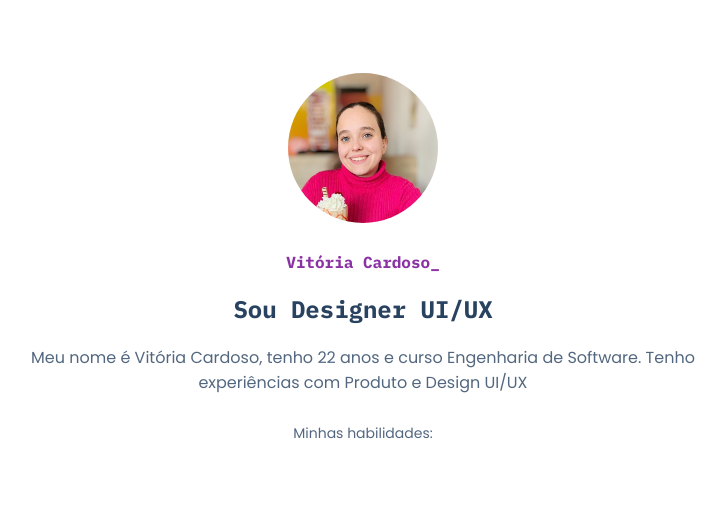
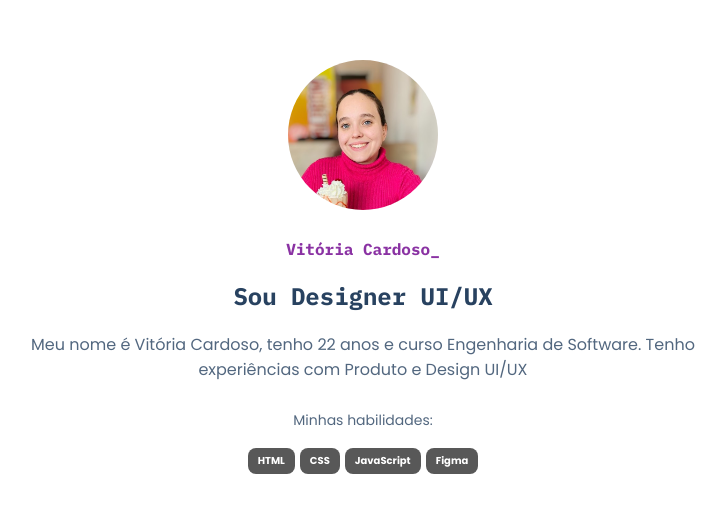
Before and after one commit to Vitoria-Cardoso/Curriculo, a plain HTML site: page index.html in a window 1280 px wide. Shown: the part 168-680 px from the top of the page, without its empty margins (277-1003 px from the left). Drawn offline with Linux system fonts and the light colour scheme.

Commit message:
habilidades

```diff
--- a/index.html
+++ b/index.html
@@ -20,6 +20,12 @@
         <br/><br/>
         <span class="tituloHabilidades">Minhas habilidades:</span>
     </p>
+    <div class="habilidades">
+        <div class="item">HTML</div>
+        <div class="item">CSS</div>
+        <div class="item">JavaScript</div>
+        <div class="item">Figma</div>
+    </div>
     </div>
 </body>
 </html>
--- a/style.css
+++ b/style.css
@@ -42,3 +42,21 @@ html, body {
 .tituloHabilidades{
     font-size: 14px;
 }
+
+.habilidades{
+    display: flex;
+    gap: 5px; /* Espaço entre os itens */
+    justify-content: center; /* Centraliza horizontalmente */
+    align-items: center; /* Centraliza verticalmente */
+}
+
+.item{
+    background-color: rgb(88, 88, 88); /* Fundo branco */
+    color: white;
+    padding: 5px 10px; /* Espaçamento interno */
+    font-size: 10px;
+    font-weight: bold;
+    text-align: center;
+    border-radius: 8px; /* Cantos arredondados */
+
+}
```
